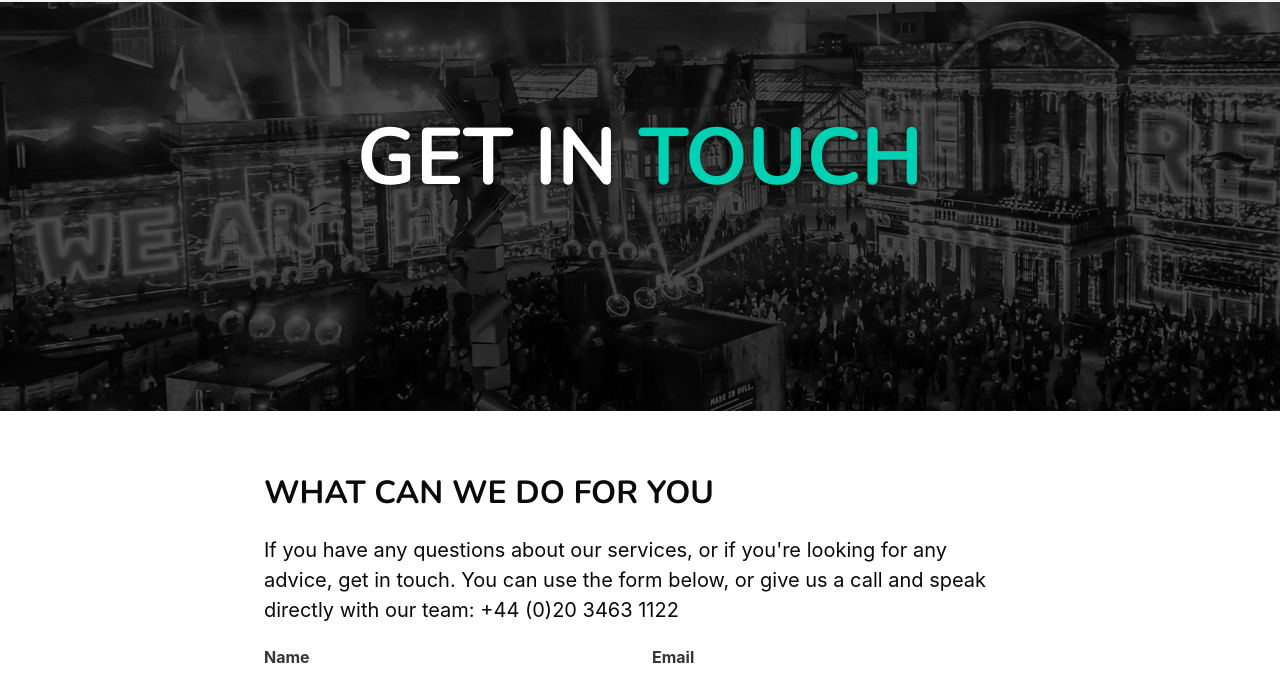
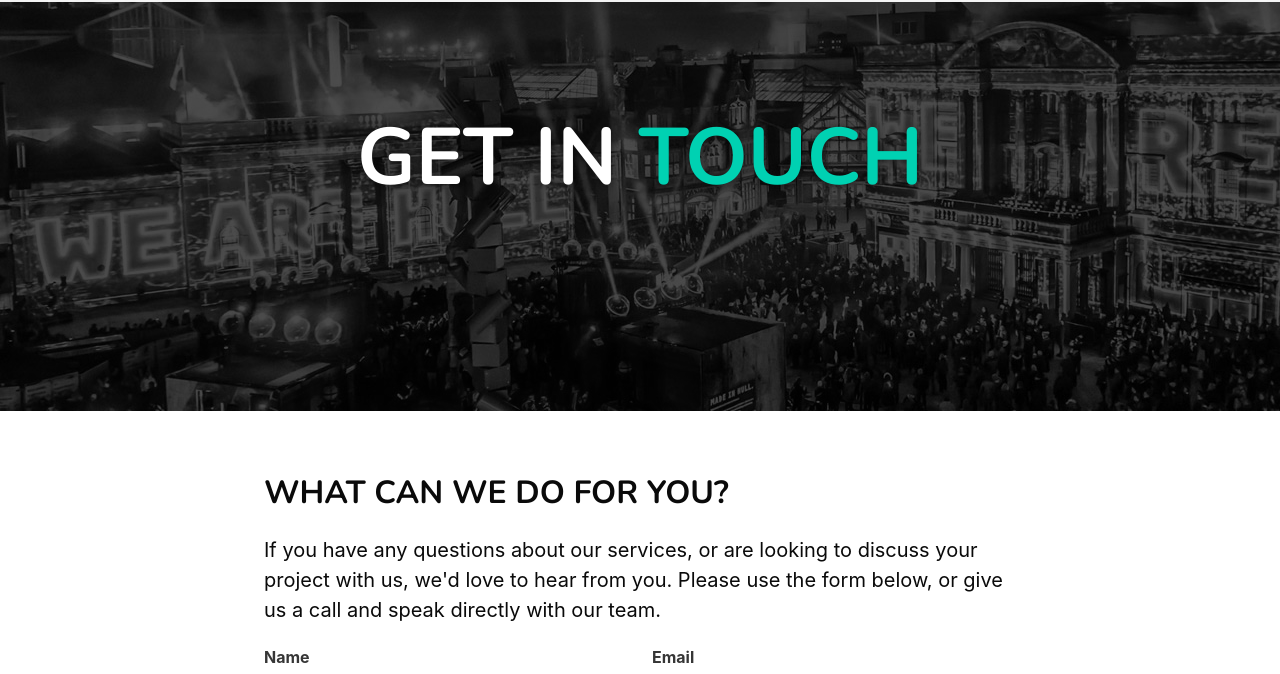
Before and after one commit to eyecandy91/bareboes, a website: page contact.html in a window 1280 px wide. Shown: the part 95-769 px from the top of the page. Drawn offline with nearby package versions, Linux system fonts and the light colour scheme.

Commit message:
contact form

```diff
--- a/contact.html
+++ b/contact.html
@@ -236,12 +236,10 @@
                         <div class="column">
                             <div class="content is-medium">
                                 <h3 class="title is-3 is-uppercase">
-                                    what can we do for you
+                                    what can we do for you?
                                 </h3>
                                 <p>
-                                    If you have any questions about our services, or if you're looking for any advice,
-                                    get in touch. You can use the form below, or give us a call and speak directly with
-                                    our team: +44 (0)20 3463 1122
+                                    If you have any questions about our services, or are looking to discuss your project with us, we'd love to hear from you. Please use the form below, or give us a call and speak directly with our team.
                                 </p>
                                 <form class="contact-form" action="//www.enformed.io/1g358r47" method="post">
                                     <div class="columns">
@@ -327,7 +325,7 @@
                                     <input type="hidden" name="*reply" value="email" />
                                     <input type="hidden" name="*subject" value="Someone is interested in ezMedia" />
 
-                                    <p>
+                                    <p class="content i-small">
                                         This form collects your name, email address and phone number so that we may
                                         respond
                                         to you easily. This information will never be sold, rented or given to any
```
